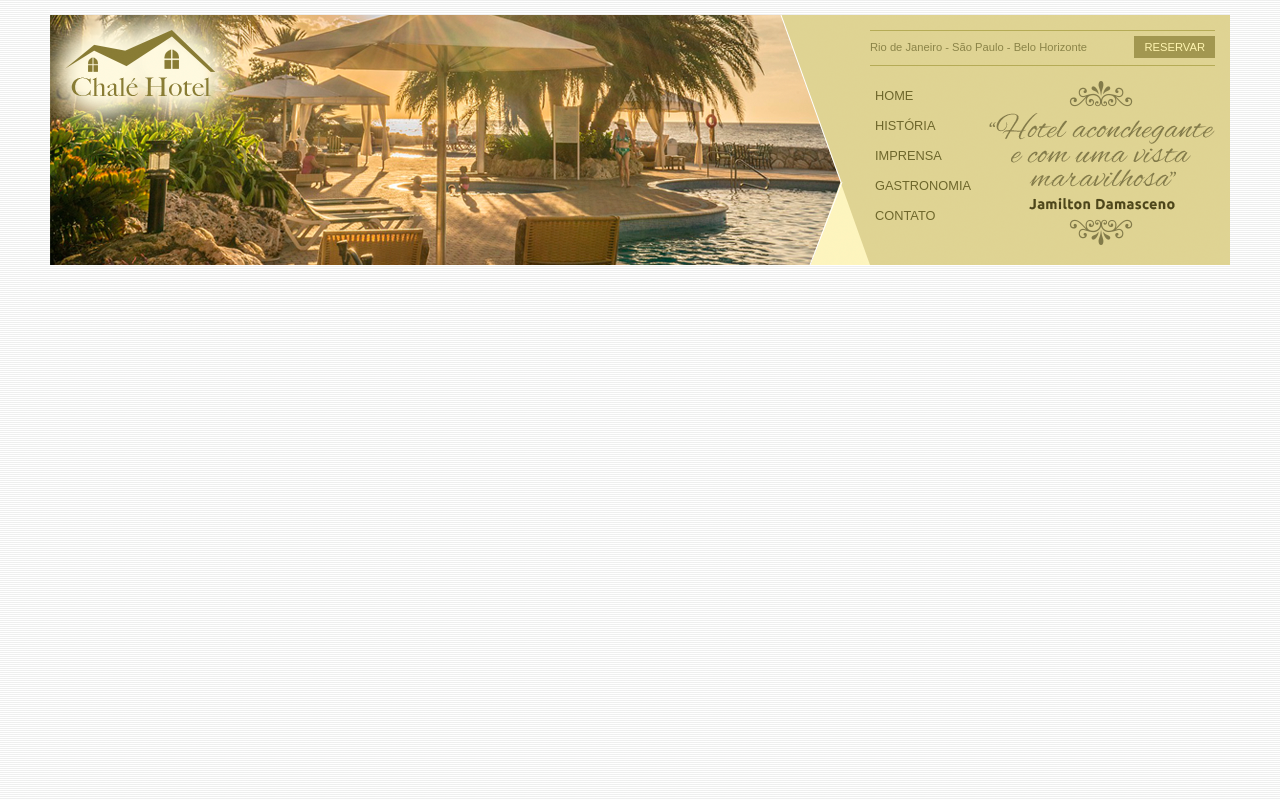
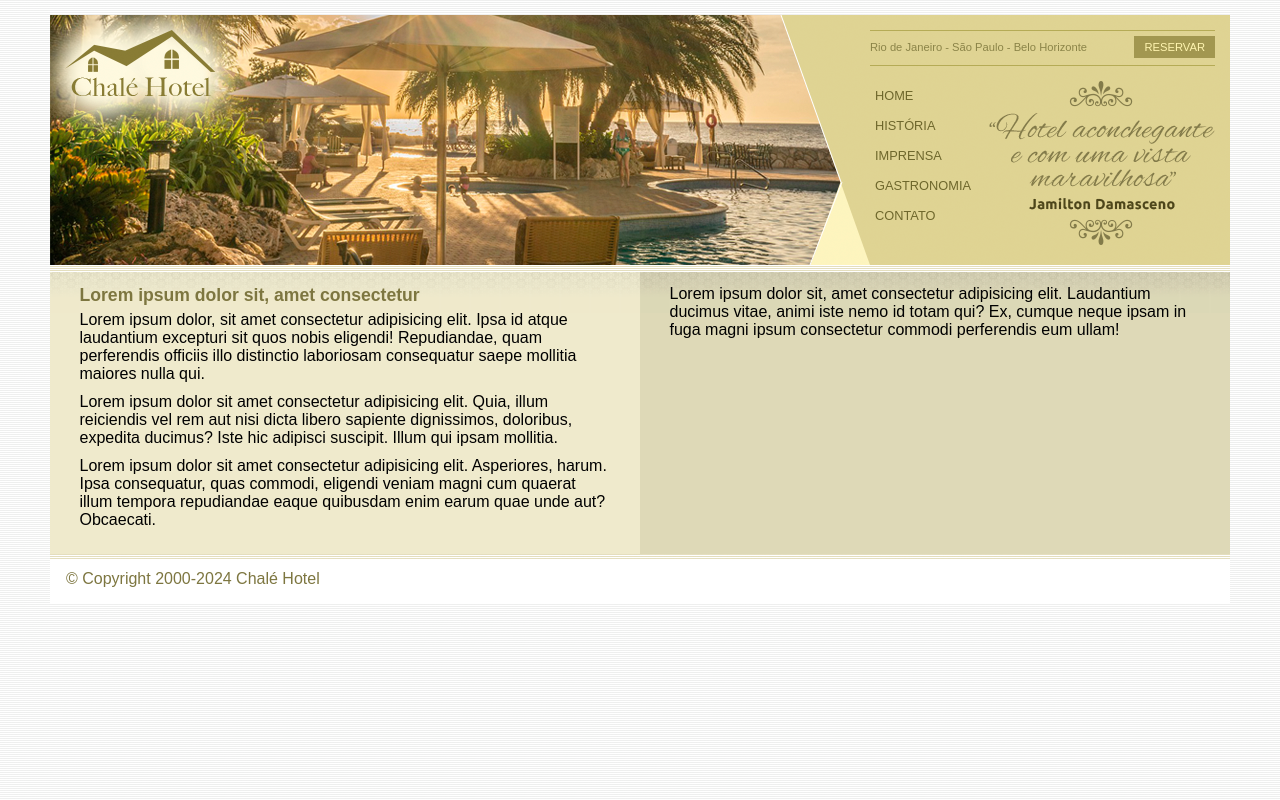
Before and after one commit to eduardocesarmaia13/Chal-Hotel, a plain HTML site: page index.html in a window 1280 px wide. Drawn offline with Linux system fonts and the light colour scheme.

Commit message:
Conteúdo lateral e rodapé

```diff
--- a/css/style.css
+++ b/css/style.css
@@ -10,7 +10,7 @@ body {
 }
 
 #container {
-    background: #ede9cc;
+    background: #ede9cc url("../imagens/bg-container.png") top center repeat-y;
     margin: 0 auto;
     min-width: 740px;
     max-width: 1180px;
@@ -116,3 +116,44 @@ ul#navegacao a:hover {
     height: 164px;
     float: right;
 }
+
+/* Área de conteúdo */
+
+#area-pricipal {
+    float: left;
+    width: 50%;
+    background: url("../imagens/bg-area-principal.png") top left repeat-x;
+    padding: 15px 0;
+}
+
+#area-lateral {
+    float: right;
+    width: 50%;
+    background: url("../imagens/bg-area-lateral.png") top left repeat-x;
+    padding: 20px 0;
+}
+
+.conteudo {
+    margin: 0 auto;
+    width: 90%;
+}
+
+#rodape {
+    clear: both;
+    padding: 16px;
+    background: #fff url("../imagens/bg-rodape.png") repeat-x top;
+    color: #7d7640;
+}
+
+/* Formatações de textos*/
+
+h2 {
+    color: #7d7640;
+    font-size: 1.1em;
+    padding: 5px 0;
+}
+
+p {
+    font-size: 1em;
+    margin-bottom: 10px;
+}
--- a/index.html
+++ b/index.html
@@ -24,7 +24,7 @@
                 Rio de Janeiro - São Paulo - Belo Horizonte
               </span>
               <a class="reserva" href="">Reservar</a>
-                    <div style="clear: both;"></div>
+              <div style="clear: both"></div>
             </div>
 
             <div id="menu">
@@ -36,14 +36,51 @@
                 <li><a href="">Contato</a></li>
               </ul>
 
-                    <img class="depoimento" src="imagens/depoimento.png">
-
+              <img class="depoimento" src="imagens/depoimento.png" />
             </div>
-
           </div>
         </div>
       </div>
       <!-- fim /topo -->
+      <div id="area-pricipal">
+        <div class="conteudo">
+          <h2>Lorem ipsum dolor sit, amet consectetur</h2>
+          <p>
+            Lorem ipsum dolor, sit amet consectetur adipisicing elit. Ipsa id
+            atque laudantium excepturi sit quos nobis eligendi! Repudiandae,
+            quam perferendis officiis illo distinctio laboriosam consequatur
+            saepe mollitia maiores nulla qui.
+          </p>
+          <p>
+            Lorem ipsum dolor sit amet consectetur adipisicing elit. Quia, illum
+            reiciendis vel rem aut nisi dicta libero sapiente dignissimos,
+            doloribus, expedita ducimus? Iste hic adipisci suscipit. Illum qui
+            ipsam mollitia.
+          </p>
+
+          <p>
+            Lorem ipsum dolor sit amet consectetur adipisicing elit. Asperiores,
+            harum. Ipsa consequatur, quas commodi, eligendi veniam magni cum
+            quaerat illum tempora repudiandae eaque quibusdam enim earum quae
+            unde aut? Obcaecati.
+          </p>
+        </div>
+      </div>
+
+      <div id="area-lateral">
+        <div class="conteudo">
+          <p>
+            Lorem ipsum dolor sit, amet consectetur adipisicing elit. Laudantium
+            ducimus vitae, animi iste nemo id totam qui? Ex, cumque neque ipsam
+            in fuga magni ipsum consectetur commodi perferendis eum ullam!
+          </p>
+        </div>
+      </div>
+      <div id="rodape">
+        <span>
+          &copy; Copyright 2000-2024 Chalé Hotel
+        </span>
+      </div>
     </div>
     <!-- fim /container -->
   </body>
```
Lines whose indentation alone changed are shown as unchanged.
